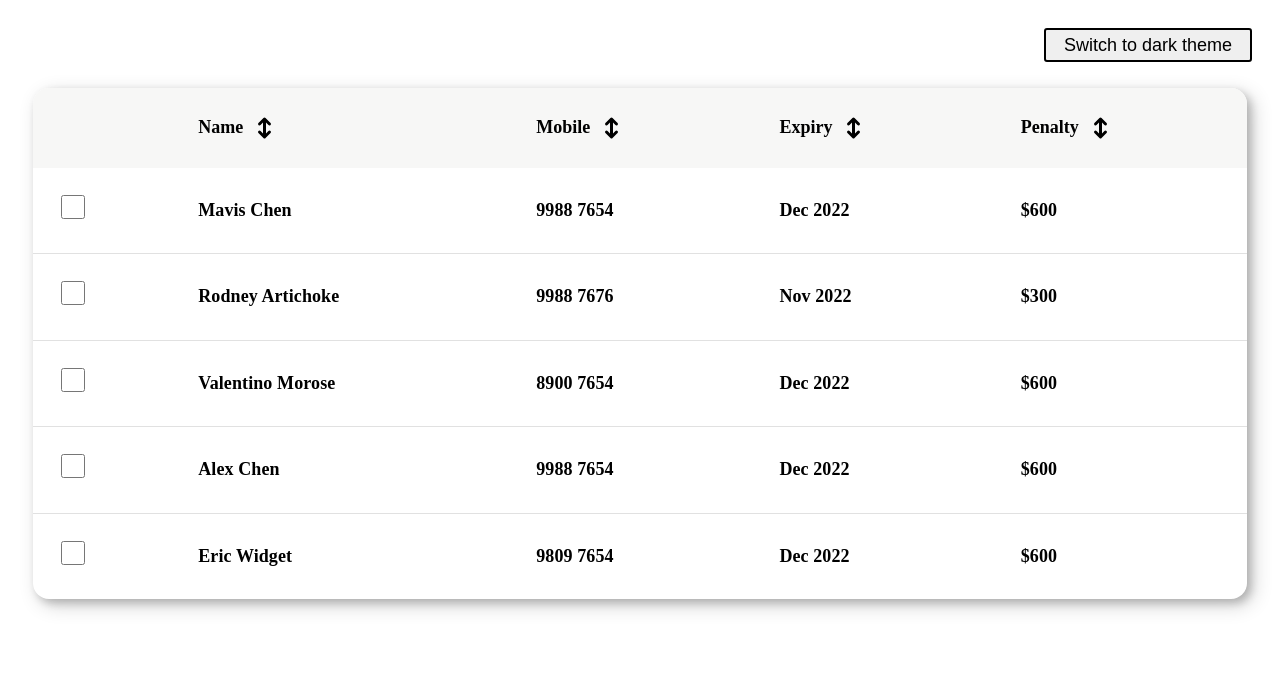
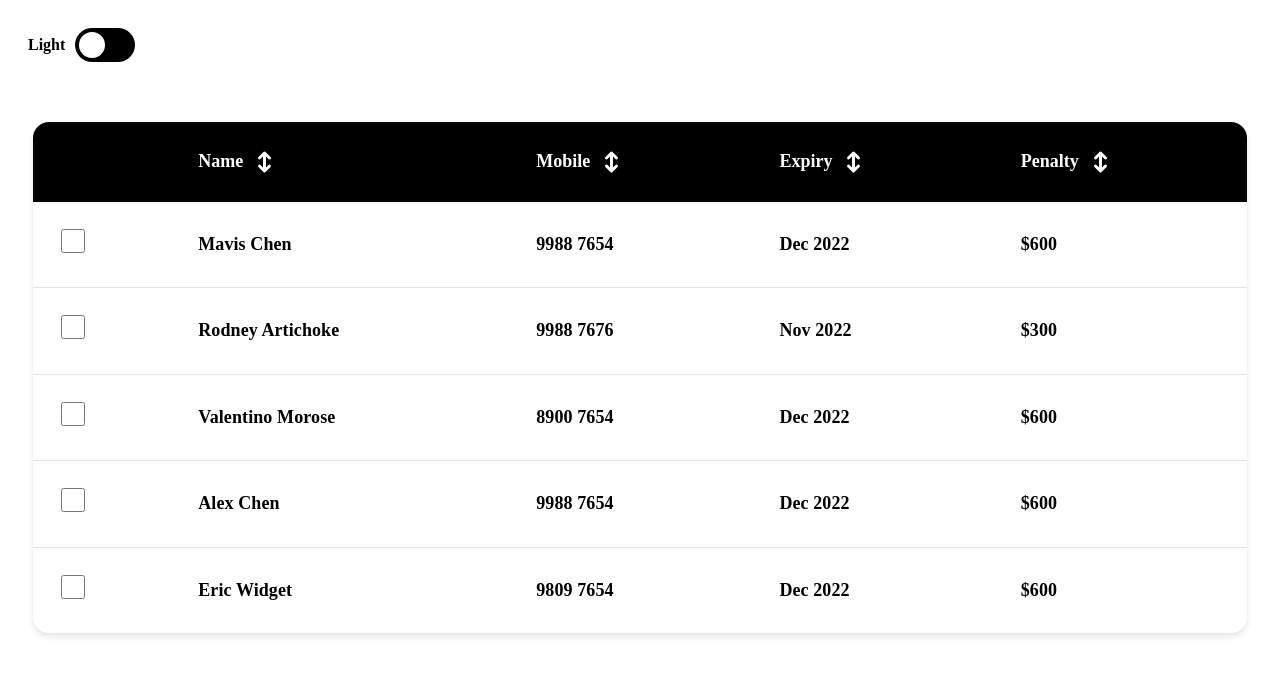
Before and after one commit to alexaung/react-table-component, a React (Create React App) app: page / in a window 1280 px wide. Shown: the top 676 px of the page. Built offline with nearby package versions, Linux system fonts and the light colour scheme.

Commit message:
added theme switcher

```diff
--- a/src/App.js
+++ b/src/App.js
@@ -2,8 +2,8 @@ import React, { useState } from "react";
 import { ThemeProvider } from "styled-components";
 import Table from "./Table/Table";
 import data from "./data/contract.json";
-import { light, dark } from "./theme";
-import { AppContainer, Button } from "./App.styled";
+import { light, dark, ThemeSwitcher } from "./theme";
+import { AppContainer } from "./App.styled";
 
 function App() {
   const [theme, setTheme] = useState("light");
@@ -29,9 +29,13 @@ function App() {
   return (
     <ThemeProvider theme={currentTheme}>
       <AppContainer>
-        <Button onClick={toggleTheme}>
-          Switch to {theme === "light" ? "dark" : "light"} theme
-        </Button>
+        <div>
+          <ThemeSwitcher
+            checked={theme === "light"}
+            onChange={toggleTheme}
+            label={theme === "light" ? "Light" : "Dark"}
+          />
+        </div>
         <div
           style={{
             display: "block",
--- a/src/App.styled.js
+++ b/src/App.styled.js
@@ -1,7 +1,7 @@
 import styled from "styled-components";
 
 const AppContainer = styled.div`
-  color: ${({ theme }) => theme.textPrimary};
+  color: ${({ theme }) => theme.primary};
   background-color: ${({ theme }) => theme.background};
   font-size: large;
   font-weight: bold;
@@ -17,8 +17,8 @@ const Button = styled.button`
   border-radius: 3px;
 
   /* Color the border and text with theme.main */
-  color: ${(theme) => theme.textPrimary};
-  border: 2px solid ${(theme) => theme.textPrimary};
+  color: ${(theme) => theme.primary};
+  border: 2px solid ${(theme) => theme.primary};
 
   float: right;
   /*transition: all 0.5s;*/
--- a/src/Table/Table.styled.js
+++ b/src/Table/Table.styled.js
@@ -28,7 +28,7 @@ const TableTitle = styled.h1`
   @media screen and (min-width: ${xlwidth}) {
     margin-bottom: 10px;
     font-size: 20px;
-    color: ${({ theme }) => theme.textPrimary};
+    color: ${({ theme }) => theme.primary};
     line-height: 20px;
     letter-spacing: normal;
     font-weight: 600;
@@ -37,7 +37,7 @@ const TableTitle = styled.h1`
   @media screen and (min-width: ${mdwidth}) {
     margin-bottom: 10px;
     font-size: 20px;
-    color: ${({ theme }) => theme.textPrimary};
+    color: ${({ theme }) => theme.primary};
     line-height: 20px;
     letter-spacing: normal;
     font-weight: 600;
@@ -46,7 +46,7 @@ const TableTitle = styled.h1`
   @media screen and (max-width: ${smwidth}) {
     margin-bottom: 10px;
     font-size: 20px;
-    color: ${({ theme }) => theme.textPrimary};
+    color: ${({ theme }) => theme.primary};
     line-height: 20px;
     letter-spacing: normal;
     font-weight: 600;
@@ -67,6 +67,7 @@ const BaseTable = styled.table`
 
       th {
         font-family: ${({ theme }) => theme.avenirHeavy};
+        color: ${({ theme }) => theme.primary};
         font-size: 20px;
         text-align: left;
         letter-spacing: 0px;
@@ -82,6 +83,7 @@ const BaseTable = styled.table`
 
       td {
         font-family: ${({ theme }) => theme.avenirBook};
+        color: ${({ theme }) => theme.text};
         font-size: 20px;
         text-align: left;
         letter-spacing: 0.1px;
@@ -103,6 +105,7 @@ const BaseTable = styled.table`
 
       th {
         font-family: ${({ theme }) => theme.avenirHeavy};
+        color: ${({ theme }) => theme.primary};
         font-size: 18px;
         text-align: left;
         letter-spacing: 0px;
@@ -118,6 +121,7 @@ const BaseTable = styled.table`
 
       td {
         font-family: ${({ theme }) => theme.avenirBook};
+        color: ${({ theme }) => theme.text};
         font-size: 18px;
         text-align: left;
         letter-spacing: 0.1px;
@@ -134,11 +138,12 @@ const BaseTable = styled.table`
     letter-spacing: 0;
 
     thead tr {
-      background-color: ${({ theme }) => theme.tableHeaderColor};
+      background-color: ${({ theme }) => theme.primary};
       cursor: pointer;
 
       th {
         font-family: ${({ theme }) => theme.avenirHeavy};
+        color: ${({ theme }) => theme.text};
         font-size: 16px;
         text-align: left;
         letter-spacing: 0px;
@@ -155,7 +160,7 @@ const BaseTable = styled.table`
 
       td {
         font-family: ${({ theme }) => theme.avenirBook};
-        color: ${({ theme }) => theme.textPrimary};
+        color: ${({ theme }) => theme.text};
         font-size: 16px;
         text-align: left;
         letter-spacing: 0.1px;
@@ -168,7 +173,7 @@ const BaseTable = styled.table`
 const TBody = styled.tbody`
   tr:hover {
     background-color: ${({ theme, enableTableHover }) =>
-      enableTableHover === "enable-table-hover" ? theme.textSecondary : ""};
+      enableTableHover === "enable-table-hover" ? theme.secondary : ""};
     cursor: pointer;
   }
 `;
@@ -185,7 +190,7 @@ const TableRow = styled.tr`
 const Input = styled.input`
   cursor: pointer;
   padding: 10px;
-  accent-color: ${({ theme }) => theme.inputSelectionColor};
+  accent-color: ${({ theme }) => theme.inputColor};
   width: 24px;
   height: 24px;
 `;
@@ -193,25 +198,12 @@ const Input = styled.input`
 const TableHeaderCell = styled.div`
   color: ${({ theme, sortDirection }) =>
     sortDirection === "ascending" || sortDirection === "descending"
-      ? theme.inputSelectionColor
+      ? theme.inputColor
       : ""};
   display: inline-flex;
   align-self: center;
   padding-left: 10px;
 `;
-
-// const Descending = styled.div`
-//   color: ${({ theme }) => theme.inputSelectionColor};
-//   display: inline-flex;
-//   align-self: center;
-//   padding-left: 10px;
-// `;
-
-// const Default = styled.div`
-//   display: inline-flex;
-//   align-self: center;
-//   padding-left: 10px;
-// `;
 
 export {
   TableWrapper,
--- /dev/null
+++ b/src/theme/ThemeSwitcher.js
@@ -0,0 +1,77 @@
+import React from 'react';
+import styled from 'styled-components';
+
+const Container = styled.div`
+  display: flex;
+  align-items: center;
+`;
+
+const Label = styled.label`
+  margin-right: 10px;
+  font-size: 16px;
+  color: ${({ theme }) => theme.text};
+`;
+
+const Switch = styled.label`
+  position: relative;
+  display: inline-block;
+  width: 60px;
+  height: 34px;
+  margin-bottom: 0;
+`;
+
+const Input = styled.input`
+  opacity: 0;
+  width: 0;
+  height: 0;
+`;
+
+const Slider = styled.span`
+  position: absolute;
+  cursor: pointer;
+  top: 0;
+  left: 0;
+  right: 0;
+  bottom: 0;
+  background-color: #ccc;
+  -webkit-transition: .4s;
+  transition: .4s;
+  border-radius: 34px;
+
+  ${props => props.checked && `
+    background-color: ${props.theme.dark};
+  `}
+
+  &:before {
+    position: absolute;
+    content: "";
+    height: 26px;
+    width: 26px;
+    left: 4px;
+    bottom: 4px;
+    background-color: white;
+    -webkit-transition: .4s;
+    transition: .4s;
+    border-radius: 50%;
+
+    ${props => !props.checked && `
+      transform: translateX(26px);
+    `}
+  }
+`;
+
+export const ThemeSwitcher = ({ checked, onChange, theme, label }) => {
+  return (
+    <Container>
+      <Label>{label}</Label>
+      <Switch>
+        <Input
+          type="checkbox"
+          checked={checked}
+          onChange={onChange}
+        />
+        <Slider checked={checked} theme={theme} />
+      </Switch>
+    </Container>
+  );
+};
--- a/src/theme/index.js
+++ b/src/theme/index.js
@@ -1 +1,2 @@
 export * from './themes'
+export * from './ThemeSwitcher'
--- a/src/theme/themes.js
+++ b/src/theme/themes.js
@@ -2,33 +2,35 @@
 import { createGlobalStyle } from "styled-components";
 
 export const light = {
-  background: "white",
-  textPrimary: "black",
-  textSecondary: "royalblue",
-  tableHeaderColor: "#f7f7f6",
+  background: "#ffffff",
+  primary: "#ffffff",
+  secondary: "#f0edfe",
+  text: "#000000",
+  tableHeaderColor: "#000000",
+  tableRowHoverColor: "#f0edfe",
   selectedRowColor: "#f0edfe",
   tableRowBorderBottomColor: "#e1e1e1",
-  inputSelectionColor: "#8173cf",
-  tableRowHoverColor: "Black",
-  tableBoxShadow:
-    "4px 4px 8px rgba(0, 0, 0, 0.2), 6px 6px 20px rgba(0, 0, 0, 0.19)",
+  inputColor: "#8173cf",
   avenirHeavy: "Avenir Heavy",
   avenirBook: "Avenir Book",
+  tableBoxShadow: "0 4px 6px rgba(0,0,0,0.1)",
+  dark: "#000000"
 };
 
+
 export const dark = {
-  background: "black",
-  textPrimary: "white",
-  textSecondary: "grey",
-  tableHeaderColor: "#333",
-  selectedRowColor: "#0A2A5E",
+  background: "#000000",
+  primary: "#000000",
+  secondary: "#8173cf",
+  text: "#ffffff",
+  tableHeaderColor: "#ffffff",
+  tableRowHoverColor: "#8173cf",
+  selectedRowColor: "#8173cf",
   tableRowBorderBottomColor: "#e1e1e1",
-  inputSelectionColor: "white",
-  tableRowHoverColor: "White",
-  tableBoxShadow:
-    "4px 4px 8px rgba(255, 255, 255, 0.2), 6px 6px 20px rgba(255, 255, 255, 0.19)",
+  inputColor: "#f0edfe",
   avenirHeavy: "Avenir Heavy",
   avenirBook: "Avenir Book",
+  tableBoxShadow: "0 4px 6px rgba(255,255,255,0.1)",
 };
 
 export const GlobalStyles = createGlobalStyle`
```
Also changed, not shown: 1 other file (tests, documents, lock files or other folders).
